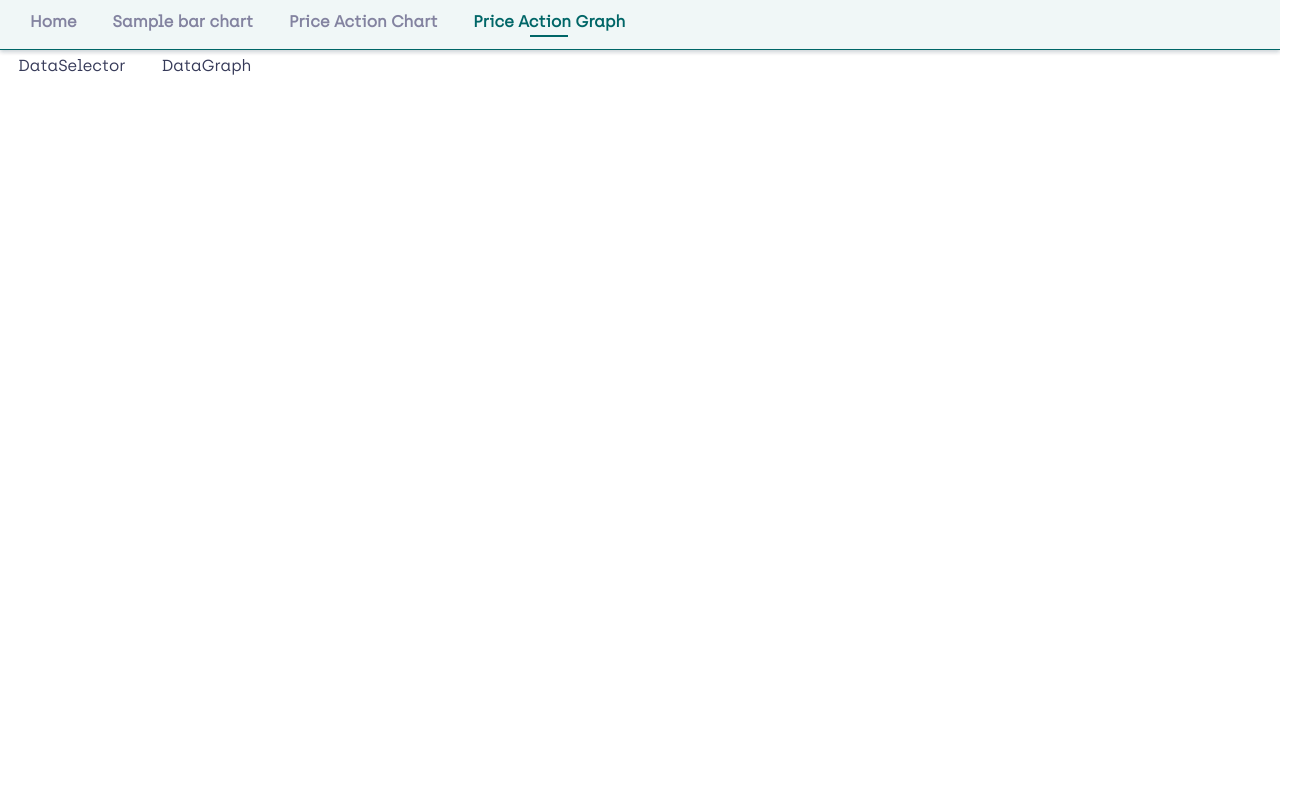
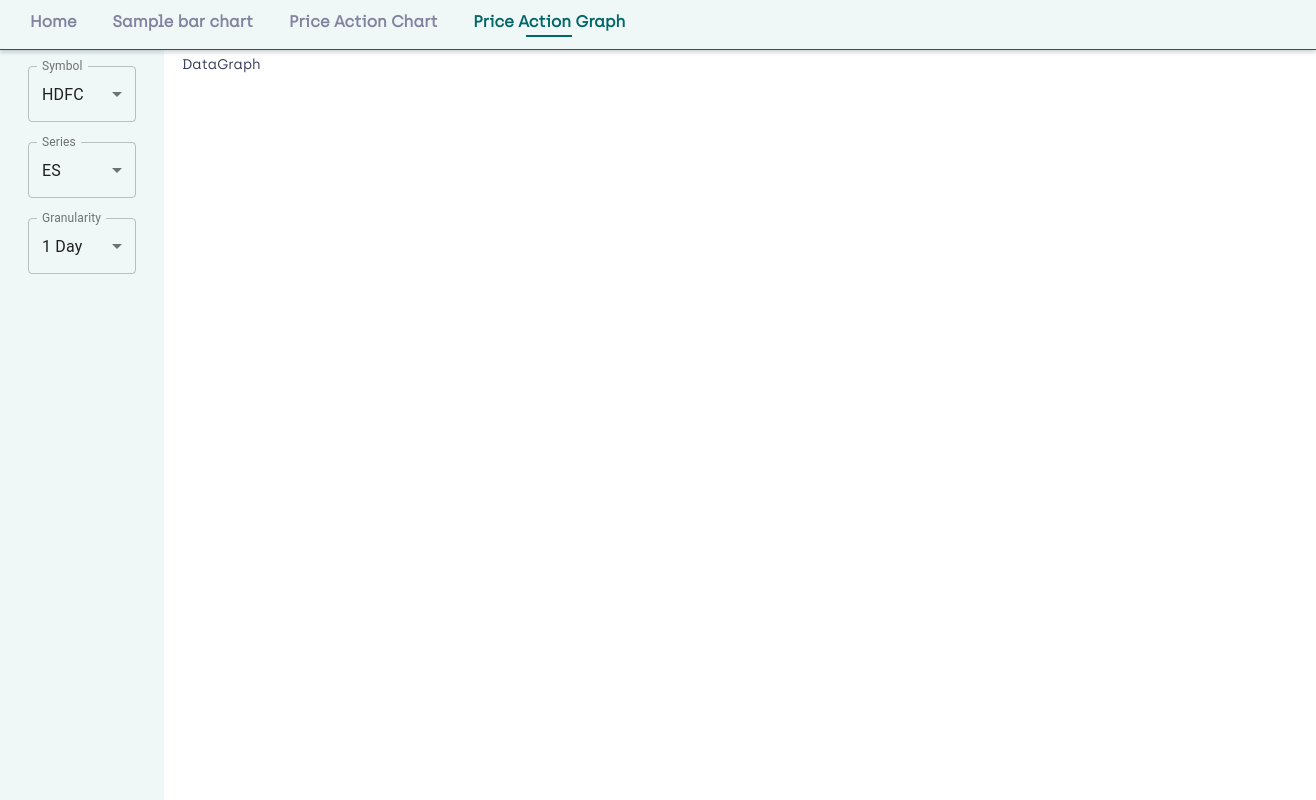
Before and after one commit to algotradeX/atx-dashboard, a React (Create React App) app: page /price-action-graph in a window 1280 px wide. Shown: the whole page, 1316 px wide, since content can reach past the window. Built offline with nearby package versions, Linux system fonts and the light colour scheme.

Commit message:
Add DataSelector component

```diff
--- a/src/App.js
+++ b/src/App.js
@@ -17,7 +17,7 @@ class App extends Component {
         return (
             <div className="App">
                 <Router>
-                    <div>
+                    <div className="AppRouter">
                         <NavigationBar/>
                         {/* A <Switch> looks through its children <Route>s and
                          renders the first one that matches the current URL. */}
--- a/src/App.scss
+++ b/src/App.scss
@@ -1,5 +1,13 @@
 .App {
+  display: flex;
+  height: 100vh;
   text-align: center;
+}
+
+.AppRouter {
+  display: flex;
+  flex-direction: column;
+  height: 100vh;
 }
 
 .App-logo {
--- a/src/components/NavigationBar/NavBar.module.scss
+++ b/src/components/NavigationBar/NavBar.module.scss
@@ -2,6 +2,8 @@
 
 .navigationBar {
     display: flex;
+    width: 100vw;
+    z-index: 10;
     background-color: $background-color;
     padding: 6px 18px;
     border-bottom: 0.5px solid $primary-color;
@@ -11,6 +13,7 @@
         margin-right: 12px;
         a {
             color: $text-secondary-color;
+            font-size: 16px;
             font-weight: bold;
             text-decoration: none;
         }
@@ -24,7 +27,7 @@
         content: ""; /* This is necessary for the pseudo element to work. */
         display: block; /* This will put the pseudo element on its own line. */
         margin: 0 auto; /* This will center the border. */
-        width: 25%; /* Change this to whatever width you want. */
+        width: 30%; /* Change this to whatever width you want. */
         padding-top: 4px; /* This creates some space between the element and the border. */
         border-bottom: 2px solid $primary-color;
     }
--- a/src/components/PriceActionGraph/DataGraph.module.scss
+++ b/src/components/PriceActionGraph/DataGraph.module.scss
@@ -3,4 +3,5 @@
 .dataGraphComponent {
     color: $text-primary-color;
     padding: 6px 18px;
+    font-size: 14px;
 }
--- a/src/components/PriceActionGraph/DataSelector.js
+++ b/src/components/PriceActionGraph/DataSelector.js
@@ -1,11 +1,95 @@
 import React from 'react';
 import Styles from './DataSelector.module.scss';
+import InputLabel from '@material-ui/core/InputLabel';
+import FormControl from '@material-ui/core/FormControl';
+import Select from '@material-ui/core/Select';
 
 class DataSelector extends React.Component {
+    constructor(props){
+        super(props);
+        this.state = {
+            symbol: 'HDFC',
+            series: 'ES',
+            granularity: '1080',
+            saved: true
+        };
+    }
+
+    handleChange = (event) => {
+        const name = event.target.name;
+        this.setState({
+            ...this.state,
+            [name]: event.target.value,
+            saved: false
+        });
+    };
+
+    componentDidUpdate(prevProps, prevState, snapshot) {
+        if(!this.state.saved) {
+            this.props.saveSelectedData && this.props.saveSelectedData({
+                symbol: this.state.symbol,
+                series: this.state.series,
+                granularity: this.state.granularity
+            });
+            this.setState({saved: true});
+        }
+    }
+
     render() {
         return (
             <div className={Styles.dataSelectorComponent}>
-                DataSelector
+                <FormControl variant="outlined" className={Styles.formControl}>
+                    <InputLabel htmlFor="outlined-age-native-simple">Symbol</InputLabel>
+                    <Select
+                        native
+                        value={this.state.symbol}
+                        onChange={(e) => this.handleChange(e)}
+                        label="Symbol"
+                        inputProps={{
+                            name: 'symbol',
+                            id: 'outlined-age-native-simple',
+                        }}
+                    >
+                        <option value={"HDFC"}>HDFC</option>
+                        <option value={"Bajaj"}>Bajaj</option>
+                        <option value={"Alchem"}>Alchem</option>
+                    </Select>
+                </FormControl>
+
+                <FormControl variant="outlined" className={Styles.formControl}>
+                    <InputLabel htmlFor="outlined-age-native-simple">Series</InputLabel>
+                    <Select
+                        native
+                        value={this.state.series}
+                        onChange={(e) => this.handleChange(e)}
+                        label="Series"
+                        inputProps={{
+                            name: 'series',
+                            id: 'outlined-age-native-simple',
+                        }}
+                    >
+                        <option value={"EL"}>EL</option>
+                        <option value={"ES"}>ES</option>
+                    </Select>
+                </FormControl>
+
+                <FormControl variant="outlined" className={Styles.formControl}>
+                    <InputLabel htmlFor="outlined-age-native-simple">Granularity</InputLabel>
+                    <Select
+                        native
+                        value={this.state.granularity}
+                        onChange={(e) => this.handleChange(e)}
+                        label="Granularity"
+                        inputProps={{
+                            name: 'granularity',
+                            id: 'outlined-age-native-simple',
+                        }}
+                    >
+                        <option value={"1080"}>1 Day</option>
+                        <option value={"300"}>5 Min</option>
+                        <option value={"60"}>1 Min</option>
+                    </Select>
+                </FormControl>
             </div>
         );
     }
--- a/src/components/PriceActionGraph/DataSelector.module.scss
+++ b/src/components/PriceActionGraph/DataSelector.module.scss
@@ -1,6 +1,16 @@
 @import "../../styles/index";
 
 .dataSelectorComponent {
+    display: flex;
+    flex-direction: column;
     color: $text-primary-color;
+    background-color: $background-color;
     padding: 6px 18px;
+    min-width: 100px;
+    width: 10vw;
+    font-size: 14px;
+    .formControl {
+        margin: 10px;
+        min-width: 60px;
+    }
 }
--- a/src/containers/PriceActionGraph.js
+++ b/src/containers/PriceActionGraph.js
@@ -4,11 +4,22 @@ import DataSelector from "../components/PriceActionGraph/DataSelector";
 import DataGraph from "../components/PriceActionGraph/DataGraph";
 
 class PriceActionGraph extends React.Component {
+    constructor(props){
+        super(props);
+        this.state = {
+            selectedData: null
+        };
+    }
+
+    saveSelectedData(s) {
+        this.setState({selectedData: s});
+    }
+
     render() {
         return (
             <div className={Styles.PriceActionGraphContainer}>
-                <DataSelector />
-                <DataGraph />
+                <DataSelector saveSelectedData={s => this.saveSelectedData(s)}/>
+                <DataGraph selection={this.state.selectedData}/>
             </div>
         );
     }
--- a/src/containers/PriceActionGraph.module.scss
+++ b/src/containers/PriceActionGraph.module.scss
@@ -3,4 +3,5 @@
 .PriceActionGraphContainer {
     display: flex;
     flex-direction: row;
+    flex-grow: 1;
 }
```
Also changed, not shown: package.json (+4 -4 lines), 1 other file (tests, documents, lock files or other folders).
